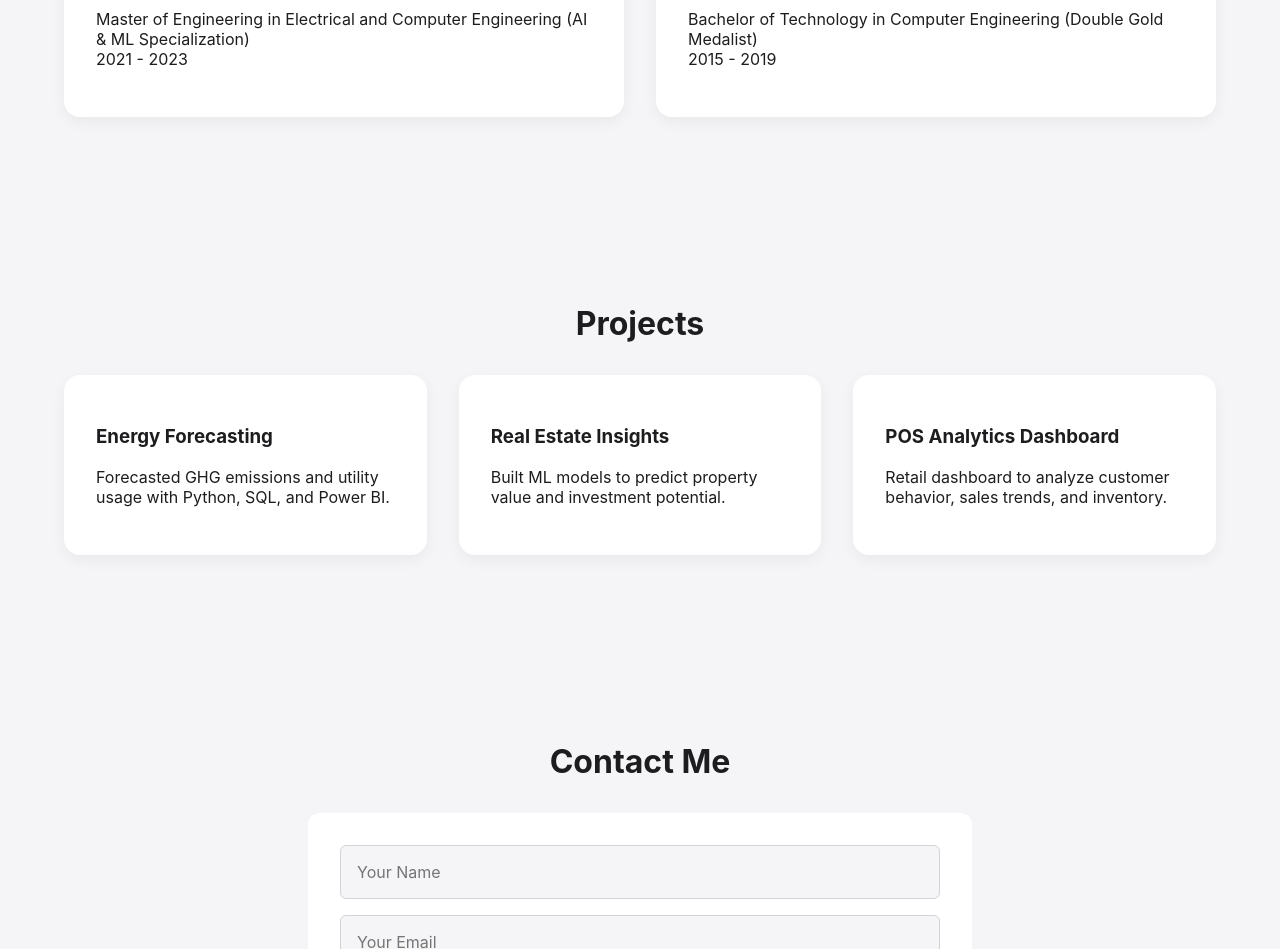
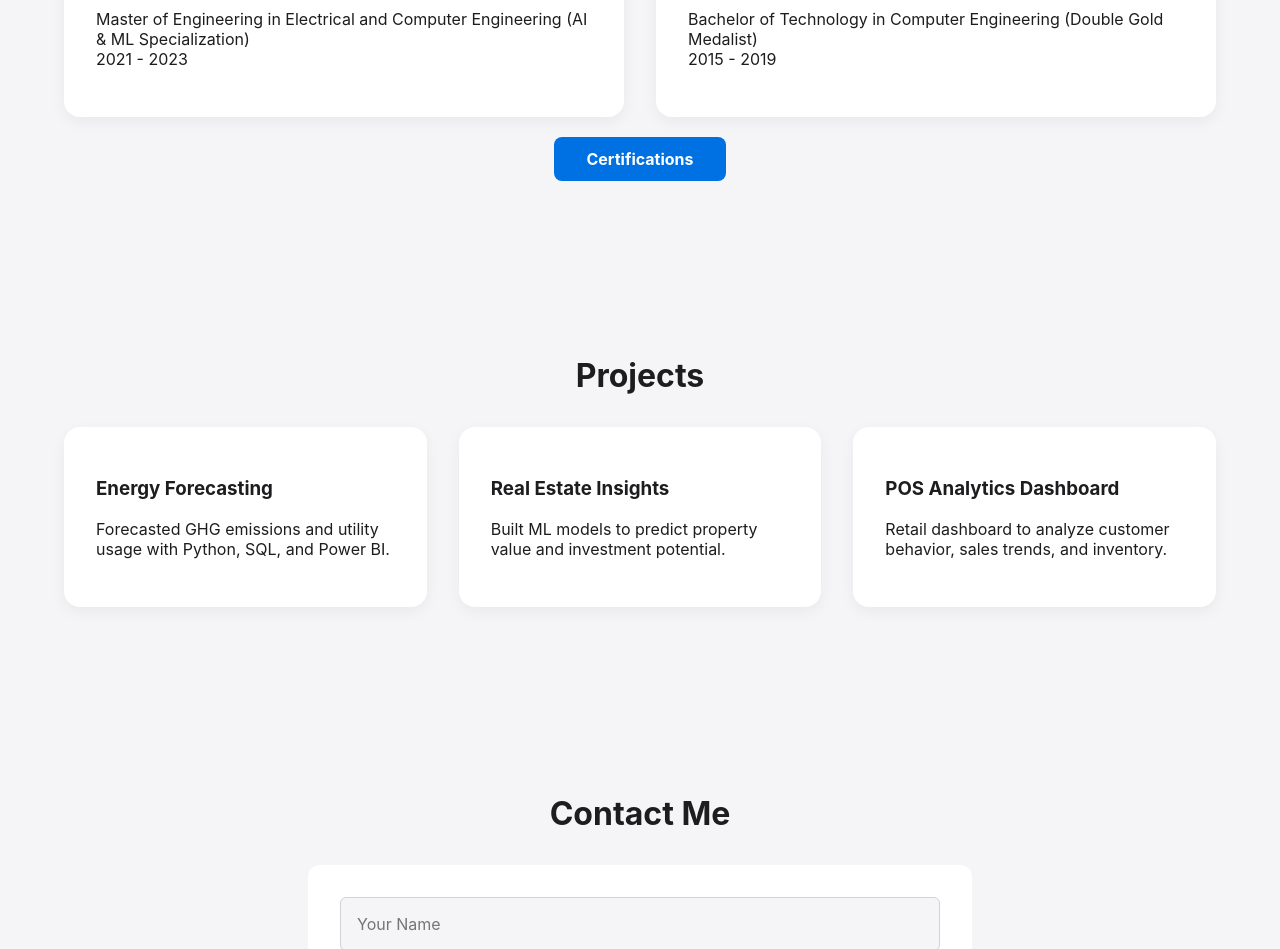
Before and after one commit to krishna4848/krishna4848.github.io, a plain HTML site: page index.html in a window 1280 px wide. Shown: the part 1520-2469 px from the top of the page. Drawn offline with Linux system fonts and the light colour scheme.

Commit message:
Update index.html

```diff
--- a/index.html
+++ b/index.html
@@ -160,13 +160,16 @@
           <li><a href="#contact">Contact</a></li>
           <li style="margin-left:auto; padding-left: 3rem;"><a href="assets/Keval_Prajapati_Resume.pdf" class="btn" download style="padding: 0.5rem 1rem; font-size: 0.875rem; font-weight: bold; background-color: var(--accent); color: white;">Download Resume</a></li>
         </ul>
-        </ul>
         <button class="theme-toggle" onclick="toggleTheme()" aria-label="Toggle dark mode">
-          <svg id="theme-icon" xmlns="http://www.w3.org/2000/svg" width="24" height="24" viewBox="0 0 24 24" fill="none" stroke="currentColor" stroke-width="2" stroke-linecap="round" stroke-linejoin="round"><circle cx="12" cy="12" r="5"/><path d="M12 1v2M12 21v2M4.22 4.22l1.42 1.42M18.36 18.36l1.42 1.42M1 12h2M21 12h2M4.22 19.78l1.42-1.42M18.36 5.64l1.42-1.42"/></svg>
+          <svg id="theme-icon" xmlns="http://www.w3.org/2000/svg" width="24" height="24" viewBox="0 0 24 24" fill="none" stroke="currentColor" stroke-width="2" stroke-linecap="round" stroke-linejoin="round">
+            <circle cx="12" cy="12" r="5"/>
+            <path d="M12 1v2M12 21v2M4.22 4.22l1.42 1.42M18.36 18.36l1.42 1.42M1 12h2M21 12h2M4.22 19.78l1.42-1.42M18.36 5.64l1.42-1.42"/>
+          </svg>
         </button>
       </nav>
     </div>
   </header>
+
   <section class="hero">
     <div class="container">
       <h1>Machine Learning Engineer & Data Analyst</h1>
@@ -174,6 +177,7 @@
       <a href="#projects" class="btn">Explore Projects</a>
     </div>
   </section>
+
   <section id="experience">
     <div class="container">
       <h2>Experience</h2>
@@ -196,6 +200,7 @@
       </div>
     </div>
   </section>
+
   <section id="education">
     <div class="container">
       <h2>Education</h2>
@@ -211,8 +216,12 @@
           <p>Bachelor of Technology in Computer Engineering (Double Gold Medalist)<br>2015 - 2019</p>
         </div>
       </div>
+      <div style="text-align:center;margin-top:2rem;">
+        <a class="btn" href="#certifications">Certifications</a>
+      </div>
     </div>
   </section>
+
   <section id="projects">
     <div class="container">
       <h2>Projects</h2>
@@ -232,6 +241,7 @@
       </div>
     </div>
   </section>
+
   <section id="contact">
     <div class="container">
       <h2>Contact Me</h2>
@@ -246,9 +256,11 @@
       </div>
     </div>
   </section>
+
   <footer>
     <p>&copy; 2025 Keval Prajapati. Built with passion for data and design.</p>
   </footer>
+
   <script>
     function updateThemeIcon() {
       const themeIcon = document.getElementById('theme-icon');
```
Lines whose indentation alone changed are shown as unchanged.
